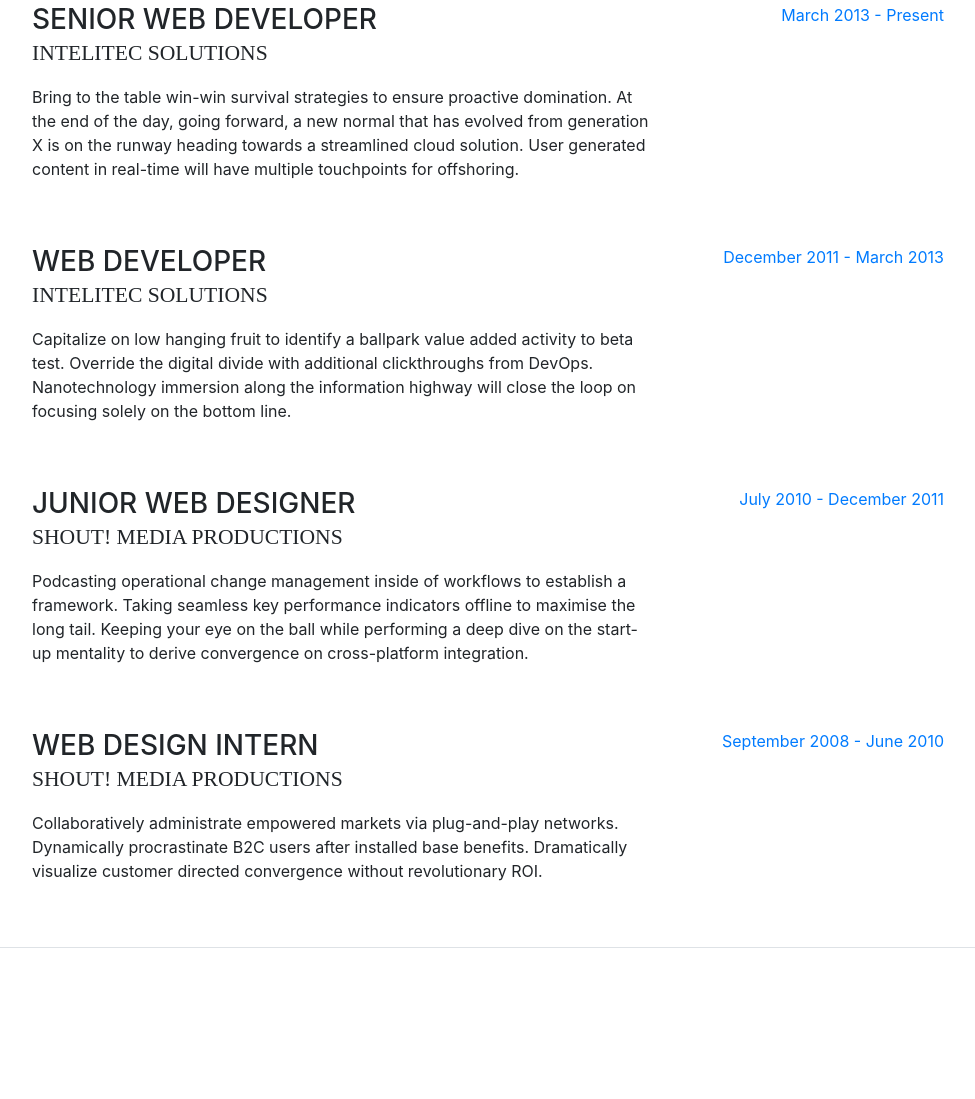
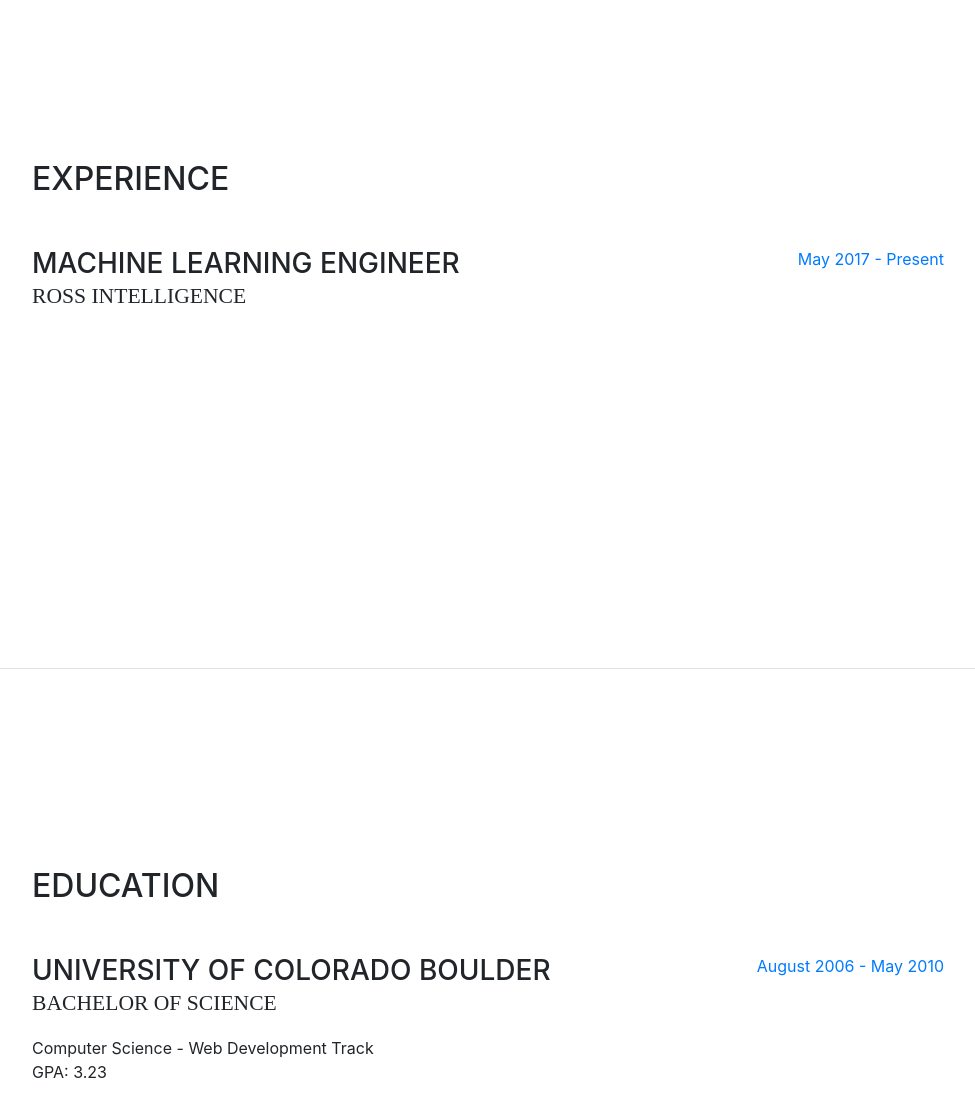
Before and after one commit to egginsect/egginsect.github.io, a website with bundled scripts: page index.html in a window 1280 px wide. Shown: the part 931-2030 px from the top of the page, without its empty margins (288-1263 px from the left). Built offline with nearby package versions, Linux system fonts and the light colour scheme; a web font is replaced by a local one.

Commit message:
change working experience

```diff
--- a/index.html
+++ b/index.html
@@ -99,45 +99,12 @@
 
           <div class="resume-item d-flex flex-column flex-md-row mb-5">
             <div class="resume-content mr-auto">
-              <h3 class="mb-0">Senior Web Developer</h3>
-              <div class="subheading mb-3">Intelitec Solutions</div>
-              <p>Bring to the table win-win survival strategies to ensure proactive domination. At the end of the day, going forward, a new normal that has evolved from generation X is on the runway heading towards a streamlined cloud solution. User generated content in real-time will have multiple touchpoints for offshoring.</p>
+              <h3 class="mb-0">Machine Learning Engineer</h3>
+              <div class="subheading mb-3">ROSS Intelligence</div>
+              <p></p>
             </div>
             <div class="resume-date text-md-right">
-              <span class="text-primary">March 2013 - Present</span>
-            </div>
-          </div>
-
-          <div class="resume-item d-flex flex-column flex-md-row mb-5">
-            <div class="resume-content mr-auto">
-              <h3 class="mb-0">Web Developer</h3>
-              <div class="subheading mb-3">Intelitec Solutions</div>
-              <p>Capitalize on low hanging fruit to identify a ballpark value added activity to beta test. Override the digital divide with additional clickthroughs from DevOps. Nanotechnology immersion along the information highway will close the loop on focusing solely on the bottom line.</p>
-            </div>
-            <div class="resume-date text-md-right">
-              <span class="text-primary">December 2011 - March 2013</span>
-            </div>
-          </div>
-
-          <div class="resume-item d-flex flex-column flex-md-row mb-5">
-            <div class="resume-content mr-auto">
-              <h3 class="mb-0">Junior Web Designer</h3>
-              <div class="subheading mb-3">Shout! Media Productions</div>
-              <p>Podcasting operational change management inside of workflows to establish a framework. Taking seamless key performance indicators offline to maximise the long tail. Keeping your eye on the ball while performing a deep dive on the start-up mentality to derive convergence on cross-platform integration.</p>
-            </div>
-            <div class="resume-date text-md-right">
-              <span class="text-primary">July 2010 - December 2011</span>
-            </div>
-          </div>
-
-          <div class="resume-item d-flex flex-column flex-md-row">
-            <div class="resume-content mr-auto">
-              <h3 class="mb-0">Web Design Intern</h3>
-              <div class="subheading mb-3">Shout! Media Productions</div>
-              <p>Collaboratively administrate empowered markets via plug-and-play networks. Dynamically procrastinate B2C users after installed base benefits. Dramatically visualize customer directed convergence without revolutionary ROI.</p>
-            </div>
-            <div class="resume-date text-md-right">
-              <span class="text-primary">September 2008 - June 2010</span>
+              <span class="text-primary">May 2017 - Present</span>
             </div>
           </div>
 
```
